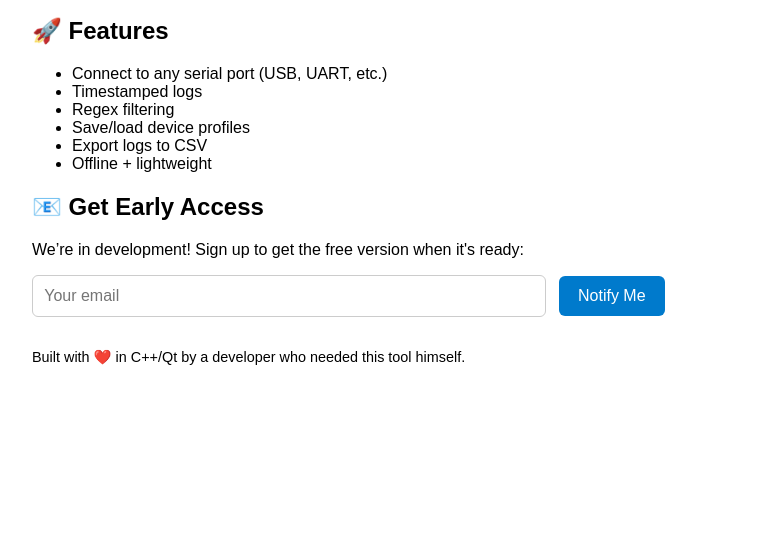
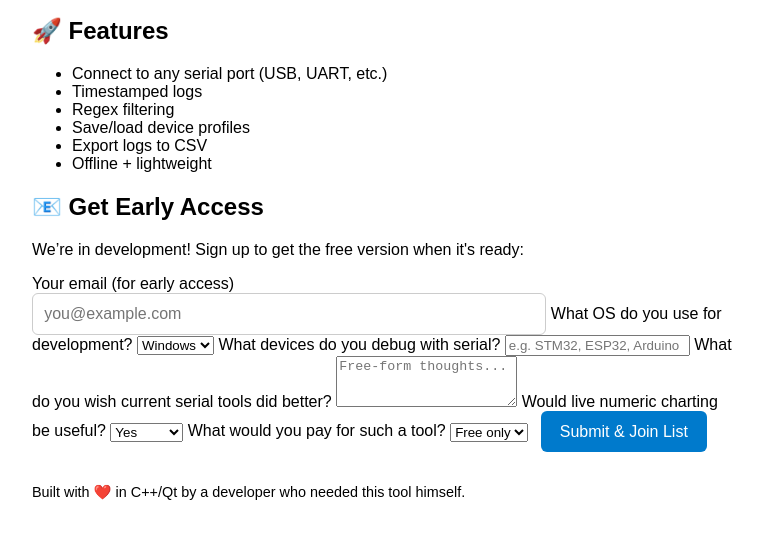
Before and after one commit to pjeansonqc/SerialPortX, a plain HTML site: page index.html in a window 1280 px wide. Shown: the part 112-650 px from the top of the page, without its empty margins (0-763 px from the left). Drawn offline with Linux system fonts and the light colour scheme.

Commit message:
Update index.html

```diff
--- a/index.html
+++ b/index.html
@@ -56,8 +56,39 @@
   <p>We’re in development! Sign up to get the free version when it's ready:</p>
 
   <form action="https://formspree.io/f/xqaqakop" method="POST">
-    <input type="email" name="email" placeholder="Your email" required />
-    <button type="submit">Notify Me</button>
+     <label for="email">Your email (for early access)</label>
+    <input type="email" id="email" name="email" placeholder="you@example.com" required />
+
+    <label for="os">What OS do you use for development?</label>
+    <select id="os" name="os">
+      <option value="Windows">Windows</option>
+      <option value="Linux">Linux</option>
+      <option value="macOS">macOS</option>
+      <option value="Other">Other</option>
+    </select>
+
+    <label for="devices">What devices do you debug with serial?</label>
+    <input type="text" id="devices" name="devices" placeholder="e.g. STM32, ESP32, Arduino" />
+
+    <label for="wishes">What do you wish current serial tools did better?</label>
+    <textarea id="wishes" name="wishes" rows="3" placeholder="Free-form thoughts..."></textarea>
+
+    <label for="charts">Would live numeric charting be useful?</label>
+    <select id="charts" name="charts">
+      <option value="Yes">Yes</option>
+      <option value="No">No</option>
+      <option value="Not sure">Not sure</option>
+    </select>
+
+    <label for="price">What would you pay for such a tool?</label>
+    <select id="price" name="price">
+      <option value="Free only">Free only</option>
+      <option value="$5–$10">$5–$10</option>
+      <option value="$10–$20">$10–$20</option>
+      <option value="$20+">$20+</option>
+    </select>
+
+    <button type="submit">Submit & Join List</button>
   </form>
 
   <p style="font-size: 0.9em;">Built with ❤️ in C++/Qt by a developer who needed this tool himself.</p>
```
